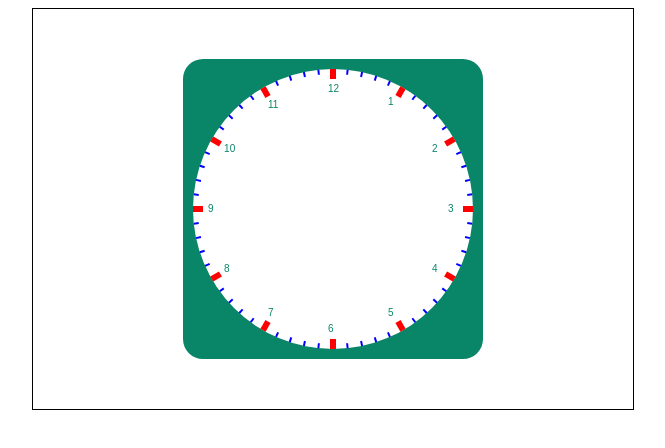
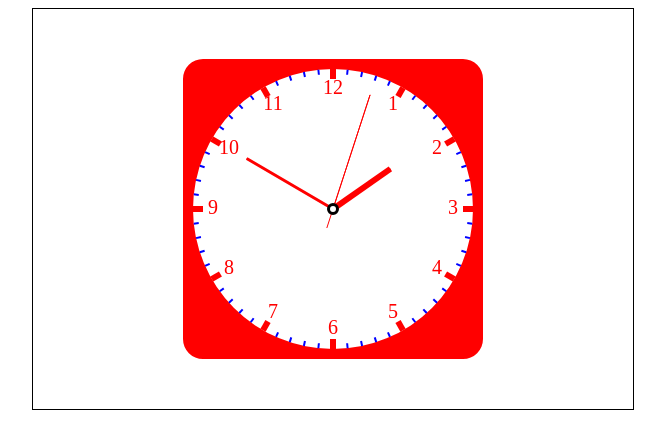
Before and after one commit to iProgramme/canvas, a plain HTML site: page practice/17-画时钟.html in a window 1280 px wide. Shown: the whole page, without its empty margins (307-972 px from the left). Drawn offline with Linux system fonts and the light colour scheme.

Commit message:
canvas学完了

```diff
--- a/practice/17-画时钟.html
+++ b/practice/17-画时钟.html
@@ -2,14 +2,15 @@
 <html lang="en">
 <head>
     <meta charset="UTF-8">
-    <meta name="viewport" content="width=device-width, initial-scale=1.0">
     <meta http-equiv="X-UA-Compatible" content="ie=edge">
-    <title>16-五角星旋转</title>
+    <title>17-canvas时钟</title>
     <style>
         canvas{
             border: 1px solid #000;
             margin:0 auto;
             display: block;
+            /*width:300px;*/
+            /*height:200px;*/
         }
     </style>
 </head>
@@ -30,9 +31,15 @@
             ctx.arcTo(x+w,y,x,y,r)
             ctx.arcTo(x,y,x,y+h,r)
         }
+
+
+
+        setInterval(function () {
+            ctx.clearRect(0,0,1000,1000)
             biaopan(150,50,300,300,20)
             ctx.arc(x0,y0,140,0,2*Math.PI)
-        ctx.fillStyle = "#098567"
+
+            ctx.fillStyle = "#f00"
             ctx.fill()
 
             // 刻度
@@ -43,8 +50,10 @@
                     ctx.moveTo(x0+130*Math.cos(i*deg),y0+130*Math.sin(i*deg))
                     ctx.lineTo(x0+140*Math.cos(i*deg),y0+140*Math.sin(i*deg))
                     ctx.strokeStyle = "red"
-                ctx.fillText(Math.floor(i/5+1),x0-5+120*Math.cos((i+5)*deg - Math.PI/2),y0+120*Math.sin((i+5)*deg - Math.PI/2))
+                    ctx.fillText(Math.floor(i/5+1),x0+120*Math.cos((i+5)*deg - Math.PI/2),y0+120*Math.sin((i+5)*deg - Math.PI/2))
+                    ctx.font = "20px simsun"
                     ctx.textBaseline = "middle"
+                    ctx.textAlign = "center"
                     ctx.lineWidth = 6
                 }else{
                     ctx.moveTo(x0+135*Math.cos(i*deg),y0+135*Math.sin(i*deg))
@@ -54,6 +63,47 @@
                 }
                 ctx.stroke()
             }
+            ctx.beginPath()
+
+
+            // 三根针
+            var date = new Date()
+            var hours = date.getHours()
+            var minute = date.getMinutes()
+            var sec = date.getSeconds()
+            // 时针
+            var degh = -Math.PI/2 + (hours*3600+minute*60+sec)/12/3600*2*Math.PI
+            ctx.moveTo(x0,y0)
+            ctx.lineTo(x0+70*Math.cos(degh),y0+70*Math.sin(degh))
+            ctx.lineWidth = 6
+            ctx.strokeStyle = "red"
+            ctx.stroke()
+            // 分针
+            var degm = -Math.PI/2 + (minute*60+sec)/3600*2*Math.PI
+            ctx.moveTo(x0,y0)
+            ctx.lineTo(x0+100*Math.cos(degm),y0+100*Math.sin(degm))
+            ctx.lineWidth = 3
+            ctx.stroke()
+            // 秒针
+            var degs = -Math.PI/2 + sec/60*2*Math.PI
+            ctx.moveTo(x0,y0)
+            ctx.lineTo(x0+120*Math.cos(degs),y0+120*Math.sin(degs))
+            ctx.lineTo(x0-20*Math.cos(degs),y0-20*Math.sin(degs))
+            ctx.lineWidth = 1
+            ctx.stroke()
+            // 中间的小圆点
+            ctx.beginPath()
+            ctx.moveTo(x0,y0)
+            ctx.arc(x0,y0,6,0,10)
+            ctx.fillStyle = "#000"
+            ctx.fill()
+            ctx.beginPath()
+            ctx.moveTo(x0,y0)
+            ctx.arc(x0,y0,3,0,10)
+            ctx.fillStyle = "#fff"
+            ctx.fill()
+        },100)
+
         console.log((new Date()).getMinutes())
         // (new Date()).toString().split(' ')[4].split(':') 拿到当前时间的时分秒
         console.log((new Date()).toString().split(' ')[4].split(':'))
```
Also changed, not shown: practice/考试第27题,实操题-前端七期-喻博文.html (added, +24 -0 lines). Lines whose indentation alone changed are shown as unchanged.
